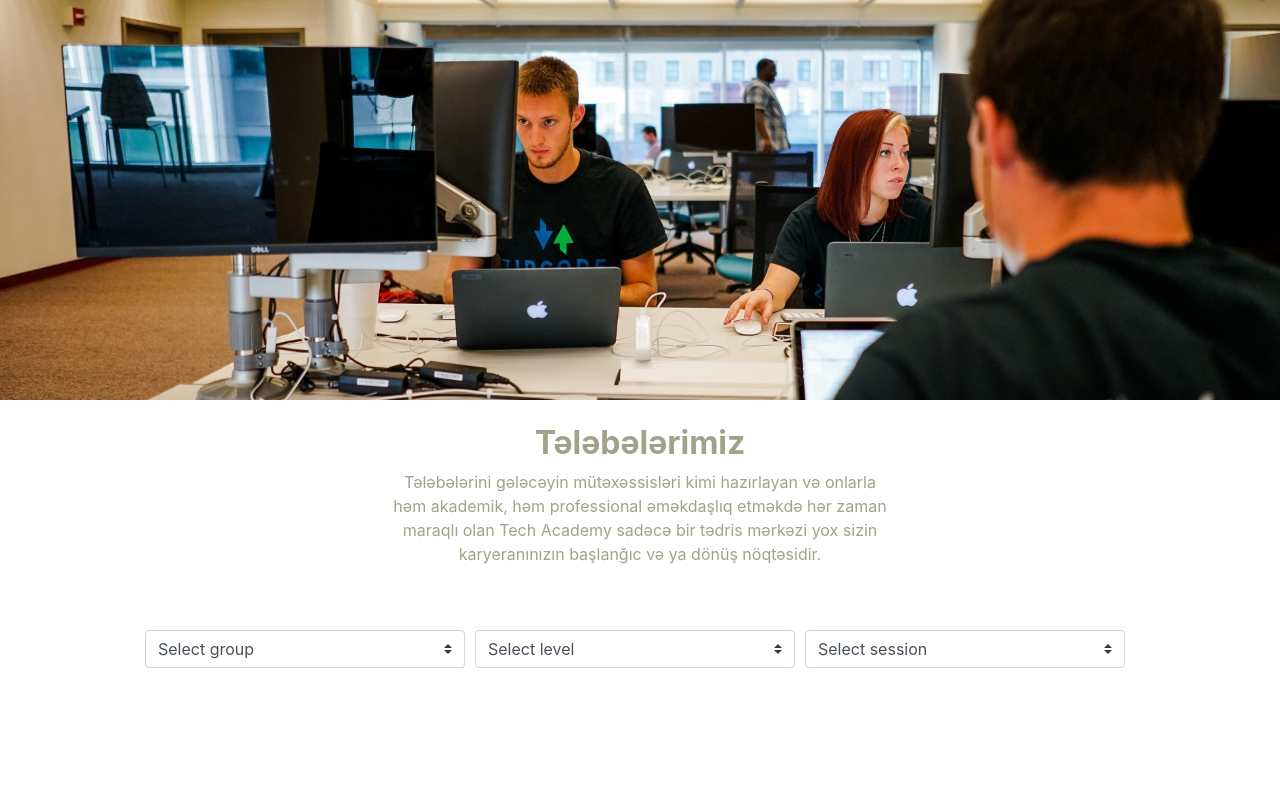
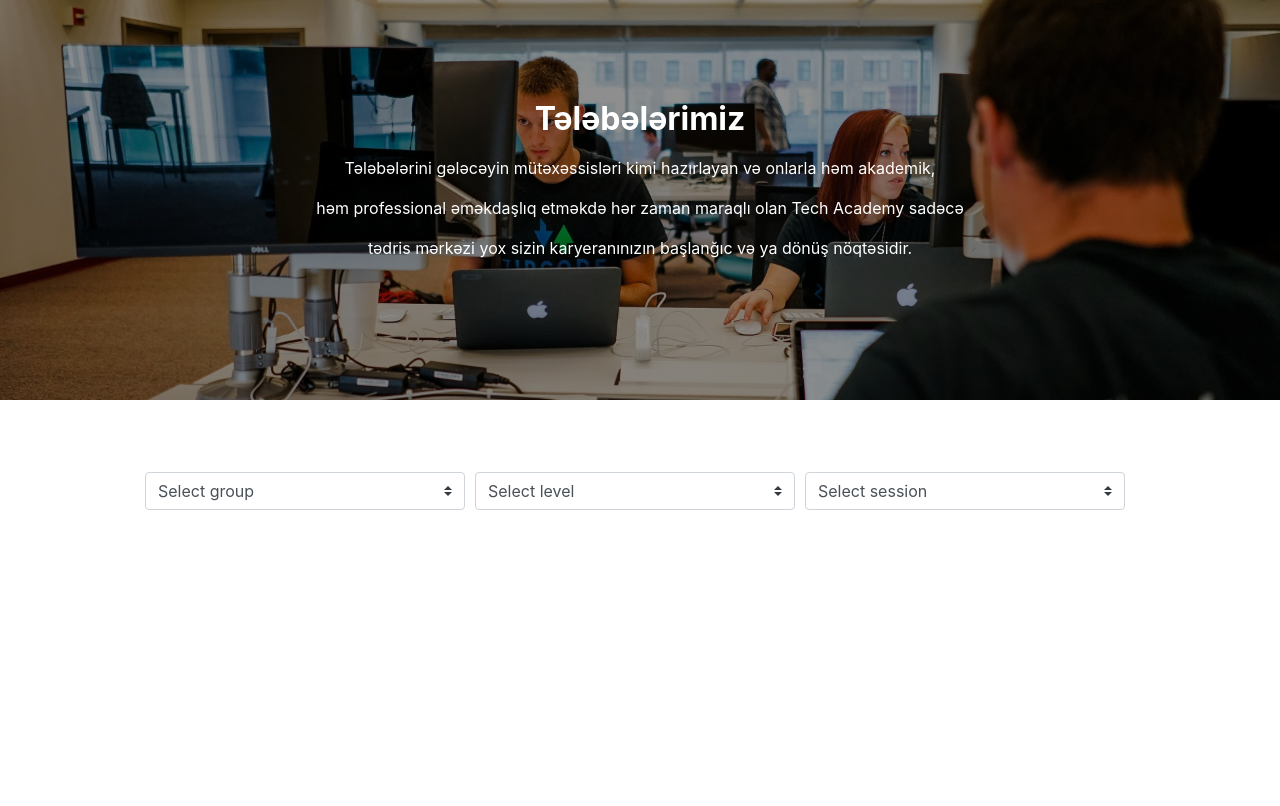
Before and after one commit to ruhinshukurlu/Hackathon-Project-Backend, a Django app: page /students in a window 1280 px wide. Shown: the part 170-976 px from the top of the page. Run offline with Django 3.2, Linux system fonts and the light colour scheme; data that the repository does not hold is empty; parts of the project's set-up code (start-up, migrations or seed data) failed here and were passed over; some libraries are stand-ins or nearby versions.

Commit message:
Add files via upload

```diff
--- a/mainProject/core/templates/student-list.html
+++ b/mainProject/core/templates/student-list.html
@@ -60,19 +60,18 @@
         </div>
     </header>
 
-    <section class="img-section" style="background: url('{% static 'images/bootcamp.jpg'%}');background-position: center;background-repeat: no-repeat;background-size: cover;"></section>
+    <div class="about-students col-12 w-100 h-50" style="background-image: linear-gradient(to right, rgba(0, 0, 0, 0.438) , rgba(0, 0, 0, 0.438)), url('{% static 'images/bootcamp.jpg'%}');background-position: center;background-repeat: no-repeat;background-size: cover; color: white;">
+      <h2 style="padding-top: 100px; padding-bottom: 10px;" class="full bold text-center">Tələbələrimiz</h2>
+      <p>Tələbələrini gələcəyin mütəxəssisləri kimi hazırlayan və onlarla həm akademik,</p>
+          <p>həm professional əməkdaşlıq etməkdə hər zaman maraqlı olan Tech Academy sadəcə</p>
+          <p> tədris mərkəzi yox sizin karyeranınızın başlanğıc və ya dönüş nöqtəsidir.</p>
+  </div>
 
    <div id="main" class="mt-4 mb-5">
         <main>
             <div class="students-container">
                 <div class="row mb-5">
-                    <div class="about-students">
-                        <h2 class="full bold text-center">Tələbələrimiz</h2>
-                        <p>Tələbələrini gələcəyin mütəxəssisləri kimi hazırlayan və onlarla həm akademik,
-                            həm professional əməkdaşlıq etməkdə hər zaman maraqlı olan Tech Academy sadəcə
-                            bir tədris mərkəzi yox sizin karyeranınızın başlanğıc və ya dönüş nöqtəsidir.
-                        </p>
-                    </div>
+
                 </div>
                 <div class="row mb-5">
                     <form action="" class="full d-flex">
```
